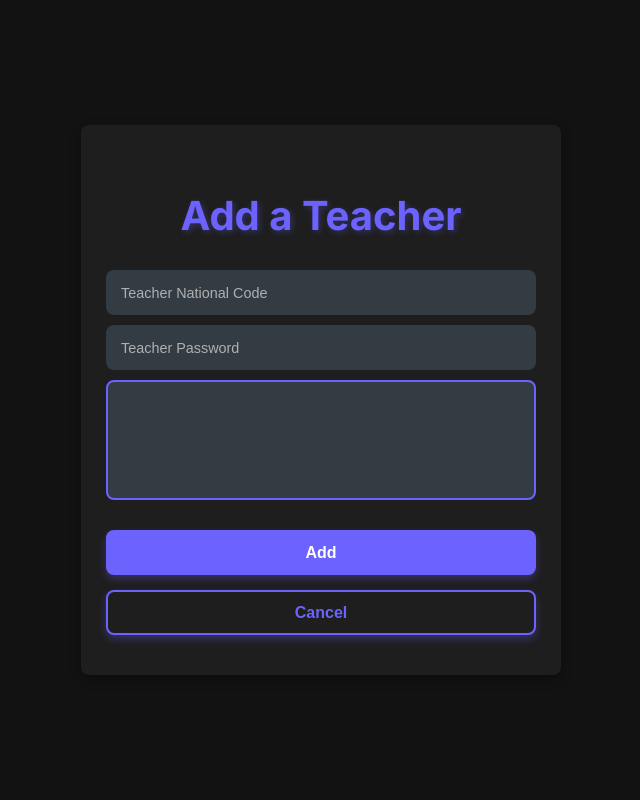
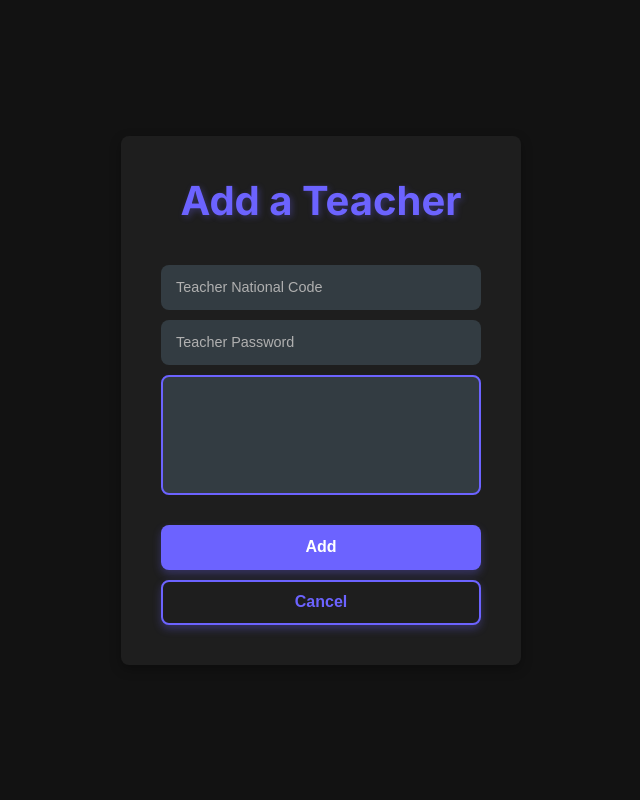
Before and after one commit to SEPAD-Project/WebApplication, a Flask app: page /panel/add_teacher in a window 1280 px wide. Shown: the whole page, without its empty margins (319-959 px from the left). Run offline with Flask 3, Linux system fonts and the light colour scheme; the visitor is signed in with stand-in values (Sample User, id 1); data that the repository does not hold is empty.

Commit message:
improve forms look

```diff
--- a/app/static/css/teacher/add_teacher.css
+++ b/app/static/css/teacher/add_teacher.css
@@ -1,3 +1,9 @@
+* {
+    box-sizing: border-box;
+    margin: 0;
+    padding: 0;
+}
+
 /* General Styles */
 body {
     align-items: center;
@@ -15,7 +21,7 @@ body {
     color: #6C63FF;
     font-size: 2.5rem;
     font-weight: bold;
-    margin-bottom: 20px;
+    margin-bottom: 40px;
     text-shadow: 2px 2px 6px rgba(108, 99, 255, 0.3);
 }
 
@@ -42,7 +48,7 @@ input {
     padding: 0 15px;
     width: 100%;
     transition: background-color 0.3s ease-in-out;
-    margin-top: 10px;
+    margin-bottom: 10px;
 }
 
 input::placeholder {
@@ -67,9 +73,8 @@ select {
     color: #E0E0E0;
     font-size: 1rem;
     padding: 10px 15px;
-    width: 107.5%;
+    width: 100%;
     transition: all 0.3s ease-in-out;
-    margin-top: 10px;
     appearance: none; /* Remove default arrow */
     -webkit-appearance: none; /* Remove default arrow for Safari */
     -moz-appearance: none; /* Remove default arrow for Firefox */
@@ -143,7 +148,7 @@ option:checked {
 .button-group {
     display: flex;
     flex-direction: column;
-    gap: 15px;
+    gap: 10px;
     width: 100%;
     margin-top: 30px;
     align-items: center;
@@ -158,7 +163,7 @@ option:checked {
     font-size: 1rem;
     font-weight: bold;
     height: 45px;
-    width: 107.5%;
+    width: 100%;
     transition: background-color 0.3s ease-in-out, box-shadow 0.3s ease-in-out;
     cursor: pointer;
     box-shadow: 0 4px 8px rgba(108, 99, 255, 0.3);
```
Also changed, not shown: app/static/css/auth/login.css (+16 -6 lines), app/static/css/auth/signup.css (+15 -5 lines), app/static/css/class/add_class.css (+12 -5 lines), app/static/css/student/add_student.css (+10 -5 lines).
